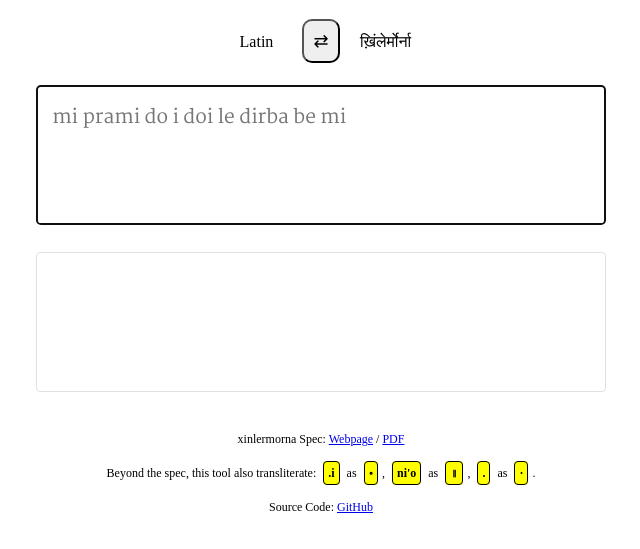
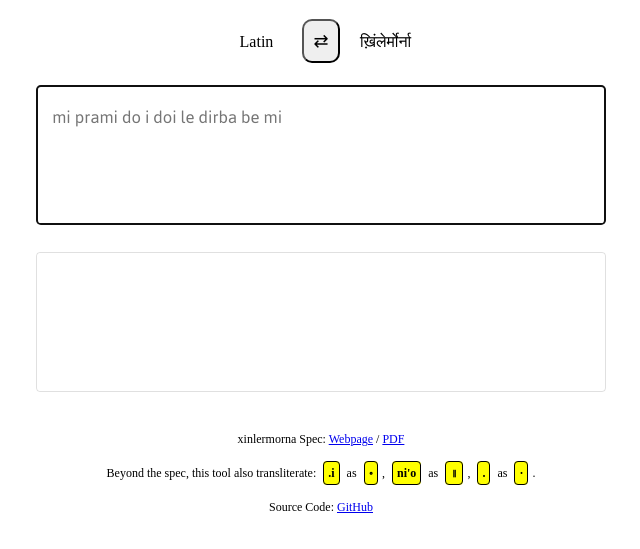
Before and after one commit to VitoVan/xinlermorna-transliteration, a plain HTML site: page index.html in a window 1280 px wide. Shown: the part 61-610 px from the top of the page, without its empty margins (319-959 px from the left). Drawn offline with Linux system fonts and the light colour scheme.

Commit message:
change font back to Jaldi

```diff
--- a/index.html
+++ b/index.html
@@ -20,8 +20,8 @@
     </script>
     <style>
      @font-face {
-         font-family: "Martel";
-         src: url("Martel-Regular.ttf");
+         font-family: "Jaldi";
+         src: url("Jaldi-Regular.ttf");
      }
      body {
          text-align: center;
@@ -35,7 +35,7 @@
          min-height: 5.6em;
          margin: .2em;
          font-size: 1.2em;
-         font-family: 'Martel', sans-serif;
+         font-family: 'Jaldi', sans-serif;
          padding: .8em;
          resize: none;
          border-radius: .2em;
```
Also changed, not shown: Jaldi-Regular.ttf (added), Martel-Regular.ttf (deleted).
